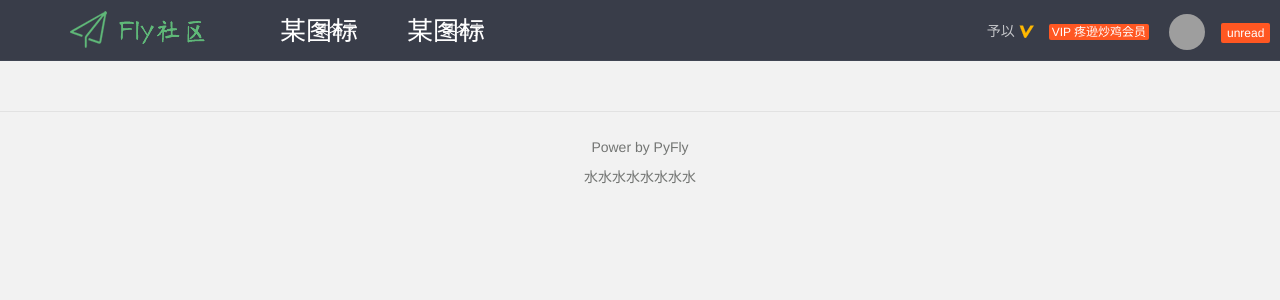
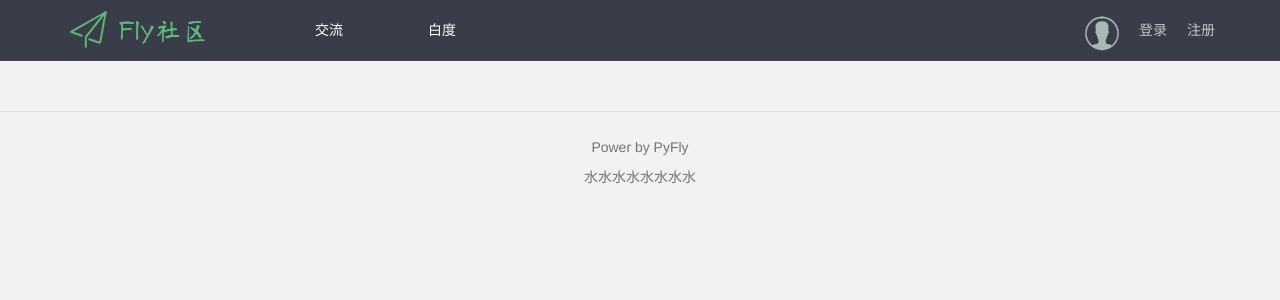
Before and after one commit to Dosimz/PyFly--yuyi_remake, a Flask app: page /user/index/ in a window 1280 px wide. Shown: the top 300 px of the page. Run offline with Flask 2, Linux system fonts and the light colour scheme; grey boxes are pictures that could not be loaded.

Commit message:
base.html 校正

```diff
--- a/PyFly/fly_bbs/templates/base.html
+++ b/PyFly/fly_bbs/templates/base.html
@@ -18,15 +18,15 @@
     </a>
     <ul class="layui-nav fly-nav layui-hide-xs">
         <li class="layui-nav-item layui-this">
-          <a href="#">某名字<i class="layui-icon">某图标</i>  </a>
+          <a href="#">交流<i class="layui-icon"></i>  </a>
         </li>
         <li class="layui-nav-item layui-this">
-          <a href="#">某名字<i class="layui-icon">某图标</i>  </a>
+          <a href="#">白度<i class="layui-icon"></i>  </a>
         </li>
     </ul>
 
     <ul class="layui-nav fly-nav-user">
-        <li class="layui-nav-item">
+        <!-- <li class="layui-nav-item">
           <a class="fly-nav-avatar" href="javascript:;">
 
               <cite class="layui-hide-xs">予以</cite>
@@ -36,7 +36,7 @@
 
             <img src="/static/images/11.jpg">
           </a>
-          <!-- 登录后的用户信息 -->
+
           <dl class="layui-nav-child">
             <dd><a href="#"><i class="layui-icon">&#xe620;</i>基本设置</a></dd>
             <dd><a href="#"><i class="iconfont icon-tongzhi" style="top: 4px;"></i>我的消息</a></dd>
@@ -49,9 +49,9 @@
 
         <li class="layui-nav-item">
           <a href=""><span class="layui-badge">unread</span></a>
-        </li>
+        </li> -->
 
-          <!-- <li class="layui-nav-item">
+          <li class="layui-nav-item">
             <a class="iconfont icon-touxiang layui-hide-xs" href="#"></a>
           </li>
           <li class="layui-nav-item">
@@ -59,7 +59,7 @@
           </li>
           <li class="layui-nav-item">
             <a href="#">注册</a>
-          </li> -->
+          </li>
     </ul>
   </div>
 </div>
```
